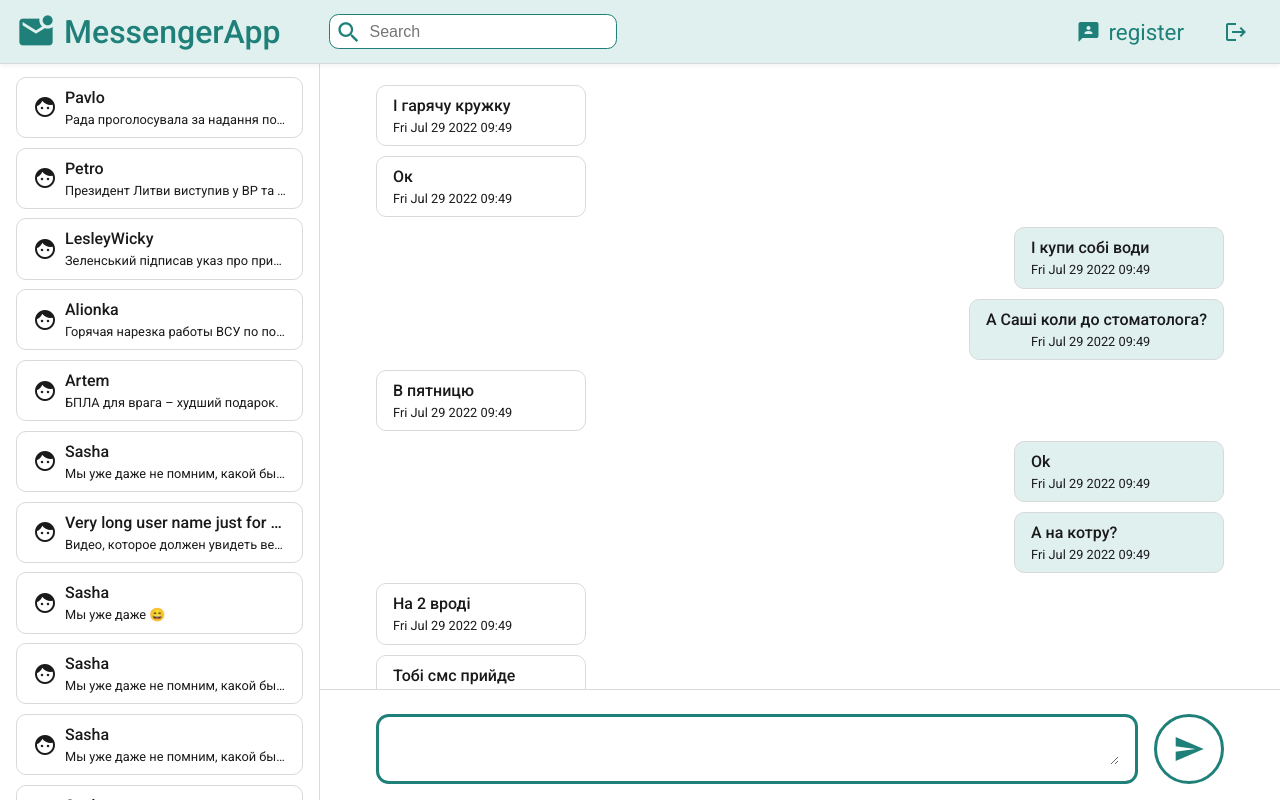
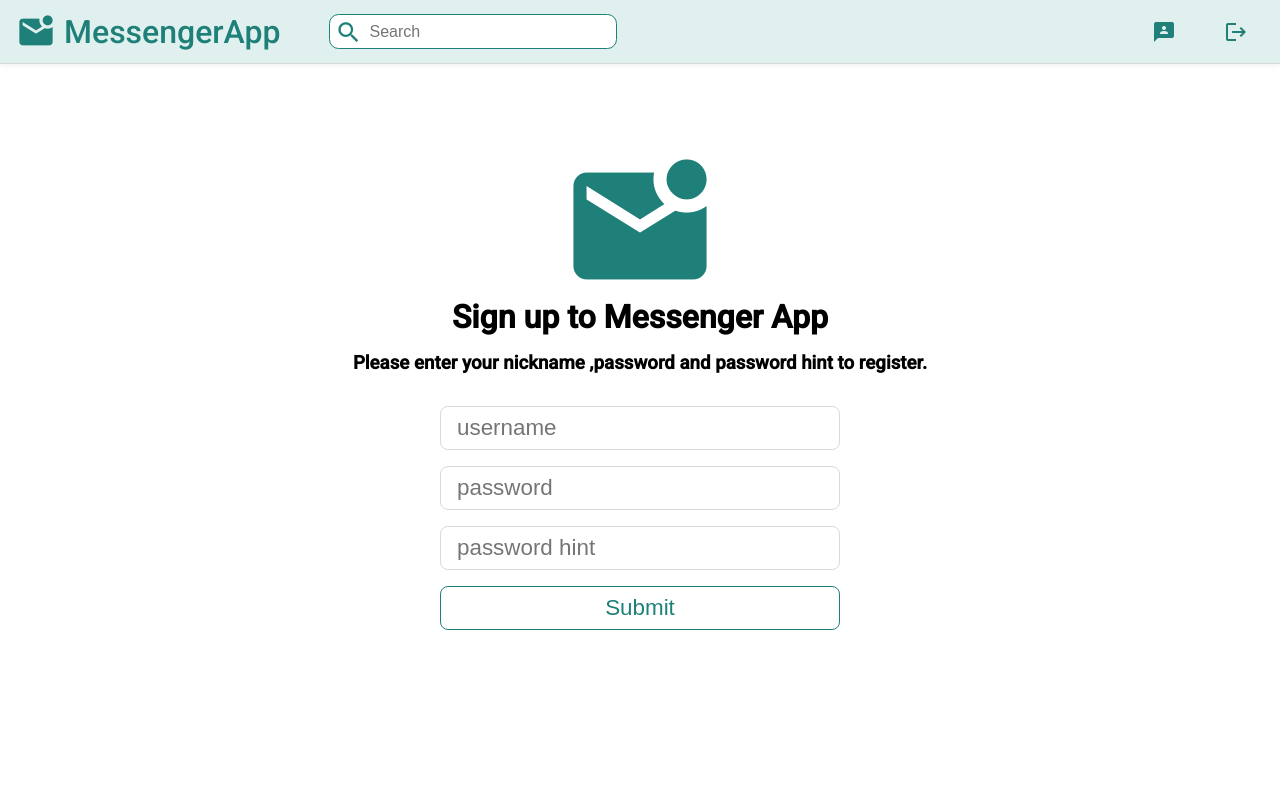
Before and after one commit to Vasylkivskyi/messenger-frontend, a React (Create React App) app: page /register in a window 1280 px wide. Built offline with nearby package versions, Linux system fonts and the light colour scheme.

Commit message:
add register page and error handling

```diff
--- a/package.json
+++ b/package.json
@@ -9,6 +9,7 @@
     "@types/jest": "^27.5.2",
     "@types/react": "^18.0.15",
     "@types/react-dom": "^18.0.6",
+    "axios": "^0.27.2",
     "classcat": "^5.0.3",
     "react": "^18.2.0",
     "react-dom": "^18.2.0",
--- a/src/containers/app/App.tsx
+++ b/src/containers/app/App.tsx
@@ -43,6 +43,7 @@ const App = () => {
   console.log(params);
 
   return (
+
     <div className="App">
       {/* {!isLoggedIn ? <Login /> : <ChatContainer />} */}
       {isLoggedIn && (
@@ -71,6 +72,7 @@ const App = () => {
       )}
       <Routes>
         <Route path="/login" element={<Login />} />
+        <Route path="/register" element={<Login showRegister />} />
         <Route path="/" element={<Navigation rooms={rooms} />}>
           <Route index element={<EmptyRoom />} />
           <Route path=":roomUserName" element={<Room setRoomUserName={setRoomUserName} />} />
--- a/src/containers/login/Login.tsx
+++ b/src/containers/login/Login.tsx
@@ -1,21 +1,85 @@
-import React from 'react';
+import axios from 'axios';
+import React, { useCallback, useState } from 'react';
+import { useNavigate } from 'react-router-dom';
 import Icon from '../../components/Icon/Icon';
 import './login.scss';
 
-const Login = () => (
+const API_URL = process.env.REACT_APP_API_URL;
+
+type LoginTypeProps = {
+  showRegister?: boolean
+};
+
+const Login: React.FC<LoginTypeProps> = ({ showRegister }) => {
+  const [username, setUsername] = useState<string>('');
+  const [error, setError] = useState<string>('');
+  const [password, setPassword] = useState<string>('');
+  const [hint, setHint] = useState<string>('');
+  const navigate = useNavigate();
+
+  const onChange = useCallback((event: React.ChangeEvent<HTMLInputElement>) => {
+    setError('');
+    switch (event.target.name) {
+      case 'username':
+        setUsername(event.target.value);
+        break;
+      case 'password':
+        setPassword(event.target.value);
+        break;
+      default:
+        setHint(event.target.value);
+    }
+  }, []);
+
+  const login = useCallback(() => {
+    axios.post(`${API_URL}/api/user/login`, { username, password })
+      .then(({ data }) => localStorage.setItem('token', data.token))
+      .then(() => navigate('/'))
+      .catch((e) => {
+        const message = e.response?.data?.message || 'Something went wrong';
+        setError(message);
+      });
+  }, [username, password, hint, navigate]);
+
+  const register = useCallback(() => {
+    axios.post(`${API_URL}/api/user/register`, { username, password, hint })
+      .then(({ data }) => localStorage.setItem('token', data.token))
+      .then(() => navigate('/'))
+      .catch((e) => {
+        const message = e.response?.data?.message || 'Something went wrong';
+        setError(message);
+      });
+  }, [username, password, hint, navigate]);
+
+  return (
     <div className="login-container">
       <div className="login-form">
         <Icon name="mark_email_unread" className="logo-wrapper" />
-      <h1>Sign in to Messenger App</h1>
+        <h1>
+          Sign
+          {' '}
+          {showRegister ? 'up' : 'in'}
+          {' '}
+          to Messenger App
+        </h1>
+        {showRegister ? (
+          <h3>
+            Please enter your nickname ,password and password hint to register.
+          </h3>
+        ) : (
           <h3>
             Please enter your nickname and
             enter your password to login.
           </h3>
-      <input type="text" placeholder="username" />
-      <input type="password" placeholder="password" />
-      <button className="login-btn">Submit</button>
+        )}
+        <input type="text" placeholder="username" name="username" onChange={onChange} value={username} />
+        <input type="password" placeholder="password" name="password" onChange={onChange} value={password} />
+        {showRegister && <input type="text" placeholder="password hint" name="hint" onChange={onChange} value={hint} />}
+        <button className="login-btn" onClick={showRegister ? register : login}>Submit</button>
+        {!!error && <div className="error-message">{error}</div>}
       </div>
     </div>
   );
+};
 
 export default Login;
--- a/src/containers/login/login.scss
+++ b/src/containers/login/login.scss
@@ -12,6 +12,8 @@
     @include flexDirection(column);
     @include alignItems(center);
     width: 38rem;
+    padding-bottom: 2rem;
+    position: relative;
 
     .logo-wrapper {
       .icon {
@@ -60,5 +62,24 @@
         cursor: pointer;
       }
     }
+    .error-message {
+      position: absolute;
+      bottom: 0;
+      font-size: 1rem;
+      color: $coralRed;
+      font-weight: 500;
+      animation: 0.4s linear 0s  alternate show;
+    }
   }
 }
+
+@keyframes show {
+  0% {
+    opacity: 0;
+    transform: translateY(-1rem);
+  }
+  100% {
+    opacity: 1;
+    transform: translateY(0);
+  }
+}
--- a/src/styles/_colors.scss
+++ b/src/styles/_colors.scss
@@ -4,3 +4,4 @@ $iron: #D3D4D6;
 $alto: #d9d9d9;
 $aquaSqueeze: #E0F0EF;
 $elm: #1E8078;
+$coralRed: #FF4040;
```
Also changed, not shown: .eslintrc.json, 2 other files (tests, documents, lock files or other folders). Lines whose indentation alone changed are shown as unchanged.
